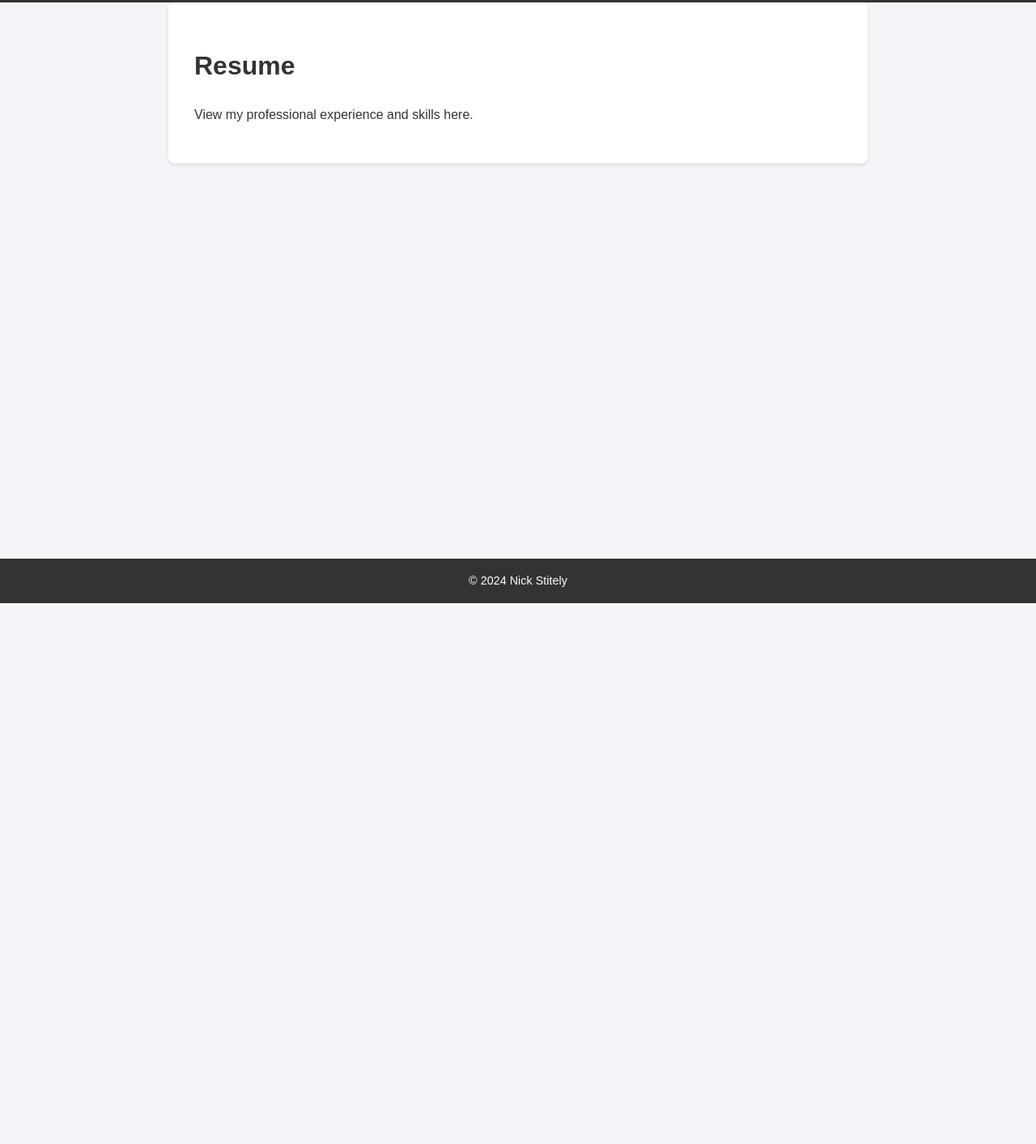
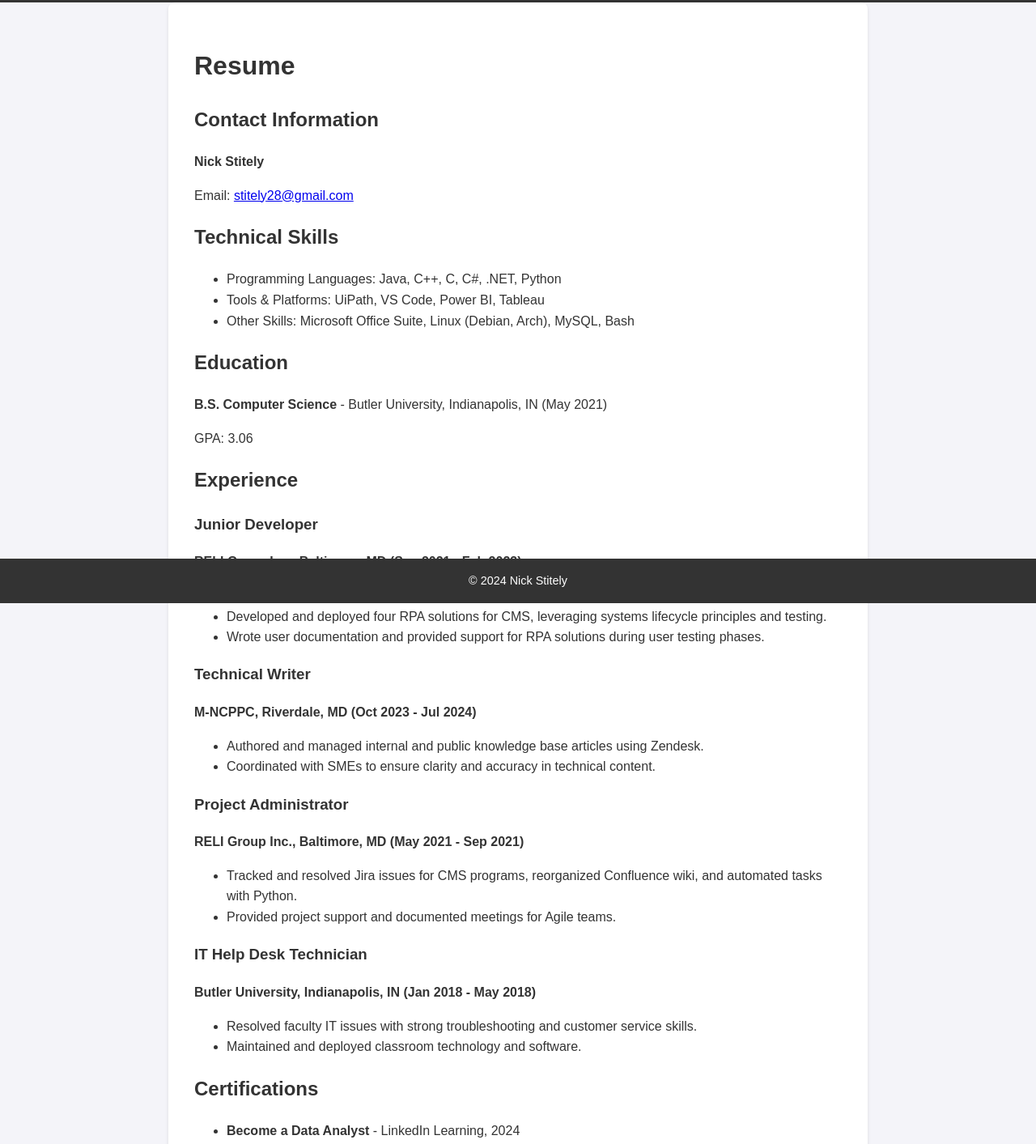
Before and after one commit to nstitely/nstitely.github.io, a plain HTML site: page resume.html in a window 1280 px wide. Shown: the part 55-1468 px from the top of the page at 81% size. Before the commit the page ends 800 px from the top, so only its background shows below. Drawn offline with Linux system fonts and the light colour scheme.

Commit message:
updated information for site

```diff
--- a/resume.html
+++ b/resume.html
@@ -1,4 +1,3 @@
-<!-- Resume Page -->
 <!DOCTYPE html>
 <html lang="en">
 <head>
@@ -22,7 +21,75 @@
 
     <main>
         <h1>Resume</h1>
-        <p>View my professional experience and skills here.</p>
+
+        <section>
+            <h2>Contact Information</h2>
+            <p><strong>Nick Stitely</strong></p>
+            <p>Email: <a href="mailto:stitely28@gmail.com">stitely28@gmail.com</a></p>
+        </section>
+
+        <section>
+            <h2>Technical Skills</h2>
+            <ul>
+                <li>Programming Languages: Java, C++, C, C#, .NET, Python</li>
+                <li>Tools & Platforms: UiPath, VS Code, Power BI, Tableau</li>
+                <li>Other Skills: Microsoft Office Suite, Linux (Debian, Arch), MySQL, Bash</li>
+            </ul>
+        </section>
+
+        <section>
+            <h2>Education</h2>
+            <p><strong>B.S. Computer Science</strong> - Butler University, Indianapolis, IN (May 2021)</p>
+            <p>GPA: 3.06</p>
+        </section>
+
+        <section>
+            <h2>Experience</h2>
+
+            <article>
+                <h3>Junior Developer</h3>
+                <p><strong>RELI Group Inc., Baltimore, MD (Sep 2021 - Feb 2023)</strong></p>
+                <ul>
+                    <li>Led RPA exploration pilot using UiPath to automate PDF form submissions, reducing manual effort.</li>
+                    <li>Developed and deployed four RPA solutions for CMS, leveraging systems lifecycle principles and testing.</li>
+                    <li>Wrote user documentation and provided support for RPA solutions during user testing phases.</li>
+                </ul>
+            </article>
+
+            <article>
+                <h3>Technical Writer</h3>
+                <p><strong>M-NCPPC, Riverdale, MD (Oct 2023 - Jul 2024)</strong></p>
+                <ul>
+                    <li>Authored and managed internal and public knowledge base articles using Zendesk.</li>
+                    <li>Coordinated with SMEs to ensure clarity and accuracy in technical content.</li>
+                </ul>
+            </article>
+
+            <article>
+                <h3>Project Administrator</h3>
+                <p><strong>RELI Group Inc., Baltimore, MD (May 2021 - Sep 2021)</strong></p>
+                <ul>
+                    <li>Tracked and resolved Jira issues for CMS programs, reorganized Confluence wiki, and automated tasks with Python.</li>
+                    <li>Provided project support and documented meetings for Agile teams.</li>
+                </ul>
+            </article>
+
+            <article>
+                <h3>IT Help Desk Technician</h3>
+                <p><strong>Butler University, Indianapolis, IN (Jan 2018 - May 2018)</strong></p>
+                <ul>
+                    <li>Resolved faculty IT issues with strong troubleshooting and customer service skills.</li>
+                    <li>Maintained and deployed classroom technology and software.</li>
+                </ul>
+            </article>
+        </section>
+
+        <section>
+            <h2>Certifications</h2>
+            <ul>
+                <li><strong>Become a Data Analyst</strong> - LinkedIn Learning, 2024</li>
+            </ul>
+        </section>
     </main>
 
     <footer>
```
Also changed, not shown: now.html (+1 -1 lines).
